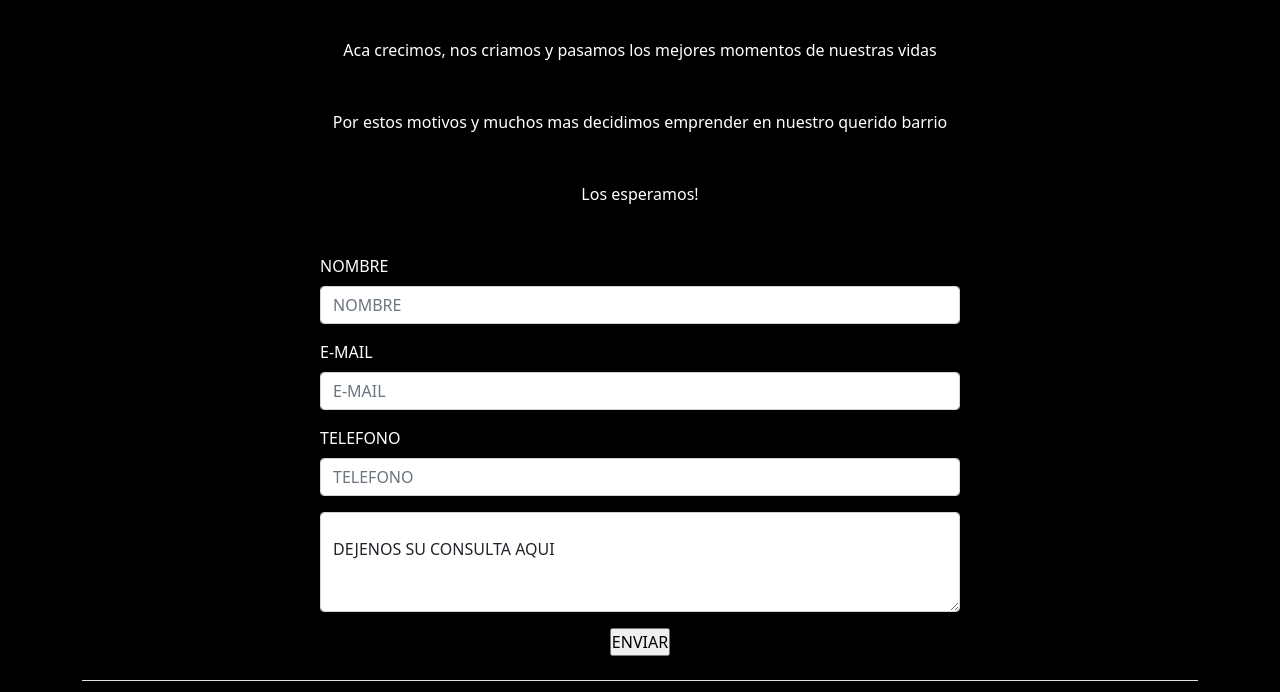
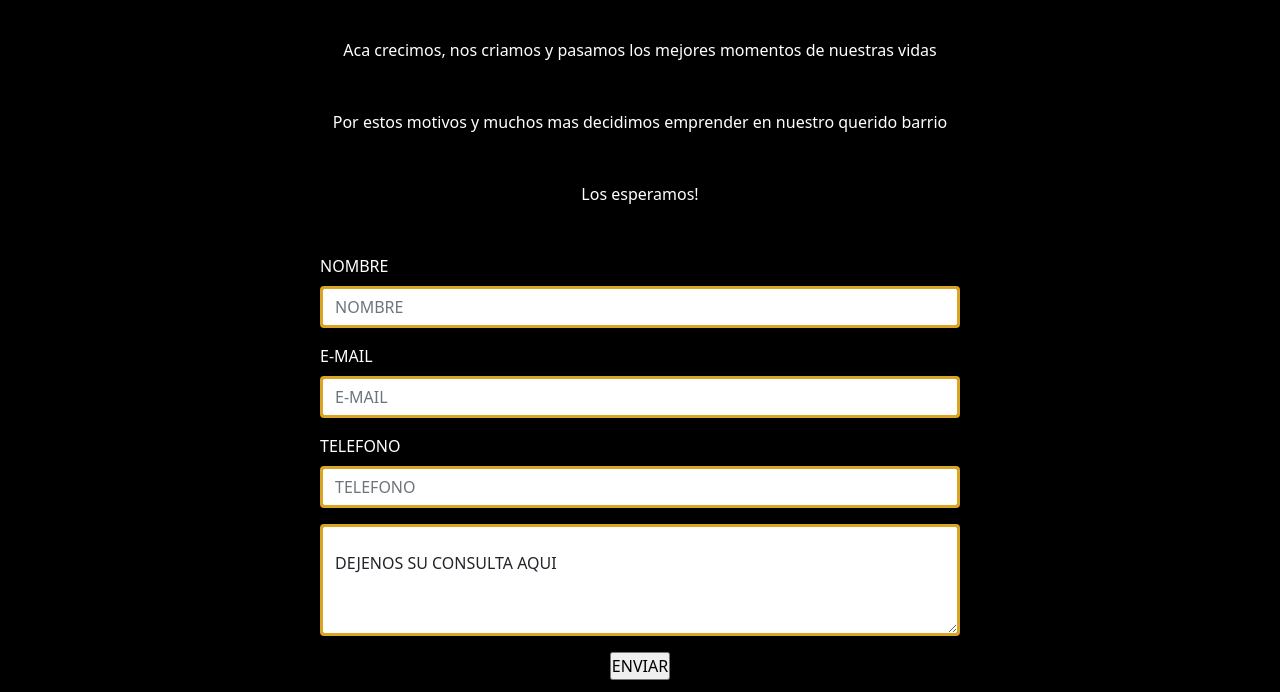
Before and after one commit to lucast04/crespiburger.torre, a plain HTML site: page html/contacto.html in a window 1280 px wide. Shown: the part 817-1509 px from the top of the page. Drawn offline with nearby package versions, Linux system fonts and the light colour scheme.

Commit message:
segunda_entrega

```diff
--- a/css/style.css
+++ b/css/style.css
@@ -43,7 +43,7 @@ ul li a{
 }
 
 ul li a:hover{
-    text-decoration: underline solid goldenrod;
+    text-decoration: underline 0.2rem solid goldenrod;
 }
 
 img{
@@ -130,7 +130,6 @@ h3{
 .button {
     text-align: center;
     margin-top: 1rem;
-    background-color: black;
     color: white;
 }
 
@@ -145,5 +144,10 @@ h3{
 }
 
 .container .col:hover{
-    transform: scale(1.3);
+    transform: scale(1.2);
+    transition-duration: 0.7s;
 }
+
+.mi-input{
+    border: 0.2rem solid goldenrod;
+}
--- a/html/contacto.html
+++ b/html/contacto.html
@@ -63,18 +63,18 @@
         <form class="formcontacto">
           <div class="mb-3">
               <label for="formGroupExampleInput" class="form-label">NOMBRE</label>
-              <input type="text" class="form-control" id="formGroupExampleInput" placeholder="NOMBRE">
+              <input type="text" class="form-control mi-input" id="formGroupExampleInput" placeholder="NOMBRE">
             </div>
             <div class="mb-3">
               <label for="formGroupExampleInput2" class="form-label">E-MAIL</label>
-              <input type="text" class="form-control" id="formGroupExampleInput2" placeholder="E-MAIL">
+              <input type="text" class="form-control mi-input" id="formGroupExampleInput2" placeholder="E-MAIL">
             </div>
             <div class="mb-3">
               <label for="formGroupExampleInput2" class="form-label">TELEFONO</label>
-              <input type="text" class="form-control" id="formGroupExampleInput2" placeholder="TELEFONO">
+              <input type="text" class="form-control mi-input" id="formGroupExampleInput2" placeholder="TELEFONO">
             </div>
             <div class="form-floating">
-              <textarea class="form-control" placeholder="Leave a comment here" id="floatingTextarea2" style="height: 100px">DEJENOS SU CONSULTA AQUI</textarea>
+              <textarea class="form-control mi-input" placeholder="Leave a comment here" id="floatingTextarea2" style="height: 7rem">DEJENOS SU CONSULTA AQUI</textarea>
               <label for="floatingTextarea2">Comments</label>
             </div>
             <div class="button">
```
